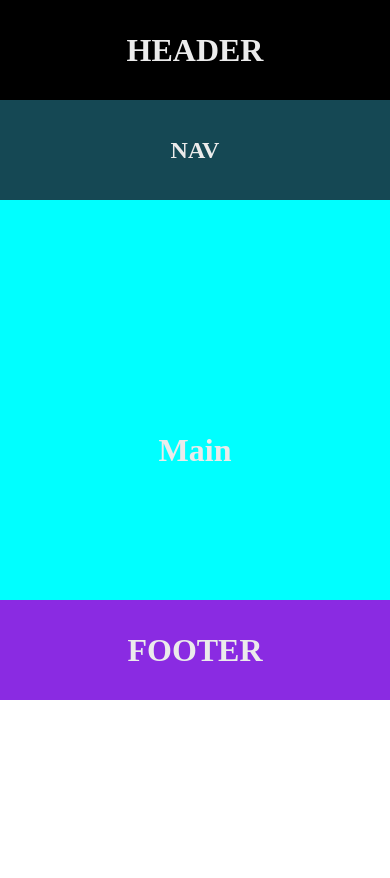
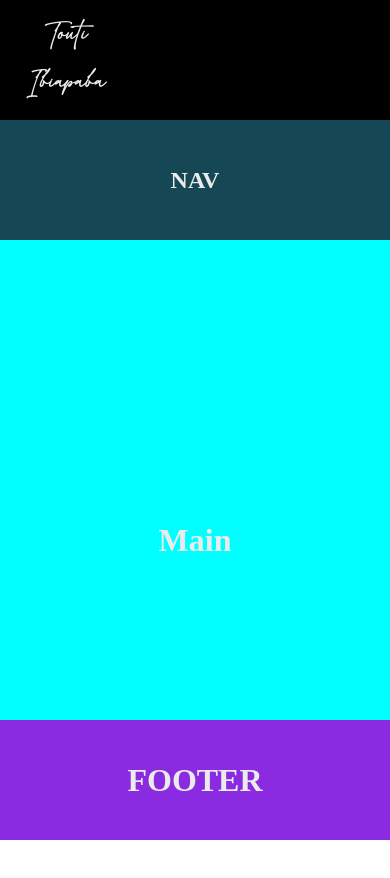
Before and after one commit to BitsolutionCompany/bot, a React (Create React App) app: page / in a window 390 px wide. Shown: the top 878 px of the page. After the commit the page ends 844 px from the top, so only its background shows below. Built offline with nearby package versions, Linux system fonts and the light colour scheme.

Commit message:
Criação do header

```diff
--- /dev/null
+++ b/src/components/Logo.components.js
@@ -0,0 +1,13 @@
+import './style/Logo.modules.css'
+
+function LOGO(){
+    return(
+        <div className="box">
+            <div className="name">
+                <h1>Touti Ibiapaba</h1>
+            </div>
+        </div>
+    )
+}
+
+export default LOGO
--- /dev/null
+++ b/src/components/style/Logo.modules.css
@@ -0,0 +1,39 @@
+@font-face {
+    font-family: Breathney;
+    src: url('../../fonts/Breathney Demo.ttf'); /* assuming the font file is in the same directory as the CSS file */
+}
+
+.box{
+
+    margin-left: 6px;
+}
+.name h1{
+    color: #ebebeb;
+    text-align: center;
+    font-transform: uppercase;
+    font-family: Breathney;
+    font-size: 1.5rem;
+}
+
+
+
+/* Tablet */
+@media only screen and (max-width: 768px){
+    .name{
+        width: 100px;
+        margin-left: 10px
+    }
+    .name h1{
+        font-size: 1.2rem
+    }
+}
+
+  /* Mobile */
+@media (max-width: 480px) {
+    .name{
+        width: 100px;
+    }
+    .name h1{
+        font-size: 1rem
+    }
+}
--- a/src/layout/Header.components.js
+++ b/src/layout/Header.components.js
@@ -1,9 +1,10 @@
 import './style/Header.modules.css'
+import LOGO from '../components/Logo.components';
 
 function HEADER(){
     return(
         <header className="header">
-            <h1>HEADER</h1>
+            <LOGO></LOGO>
         </header>
     )
 }
--- a/src/layout/style/Footer.modules.css
+++ b/src/layout/style/Footer.modules.css
@@ -11,3 +11,17 @@
 .footer h1{
     color: #ebebeb
 }
+
+* Tablet */
+@media only screen and (max-width: 768px){
+    footer.footer{
+        grid-row: 7;
+    }
+  }
+
+  /* Mobile */
+@media (max-width: 480px) {
+    footer.footer{
+        grid-row: 10;
+    }
+}
--- a/src/layout/style/Header.modules.css
+++ b/src/layout/style/Header.modules.css
@@ -1,13 +1,12 @@
 .header{
     grid-column: 1 / -1;
     grid-row: 1;
-    height: 100px;
+    height: 120px;
     box-sizing: border-box;
     background: #000;
     display: flex;
-    justify-content: center;
+    /*  justify-content: center; */
     align-items: center;
-    padding: 5px;
 }
 .header h1{
     color: #ebebeb
--- a/src/layout/style/Main.modules.css
+++ b/src/layout/style/Main.modules.css
@@ -17,7 +17,7 @@
 @media only screen and (max-width: 768px){
     main.main{
       grid-column: 1 / -1;
-      grid-row: 3 / 5;
+      grid-row: 3 / 7;
     }
   }
 
--- a/src/style/App.css
+++ b/src/style/App.css
@@ -27,6 +27,6 @@
 @media (max-width: 480px) {
     div.container {
       grid-template-columns: 1fr;
-      grid-template-rows: repeat(10, 2fr);
+      grid-template-rows: repeat(7, 2fr);
     }
 }
```
Also changed, not shown: src/fonts/Breathney Demo.ttf (added).
